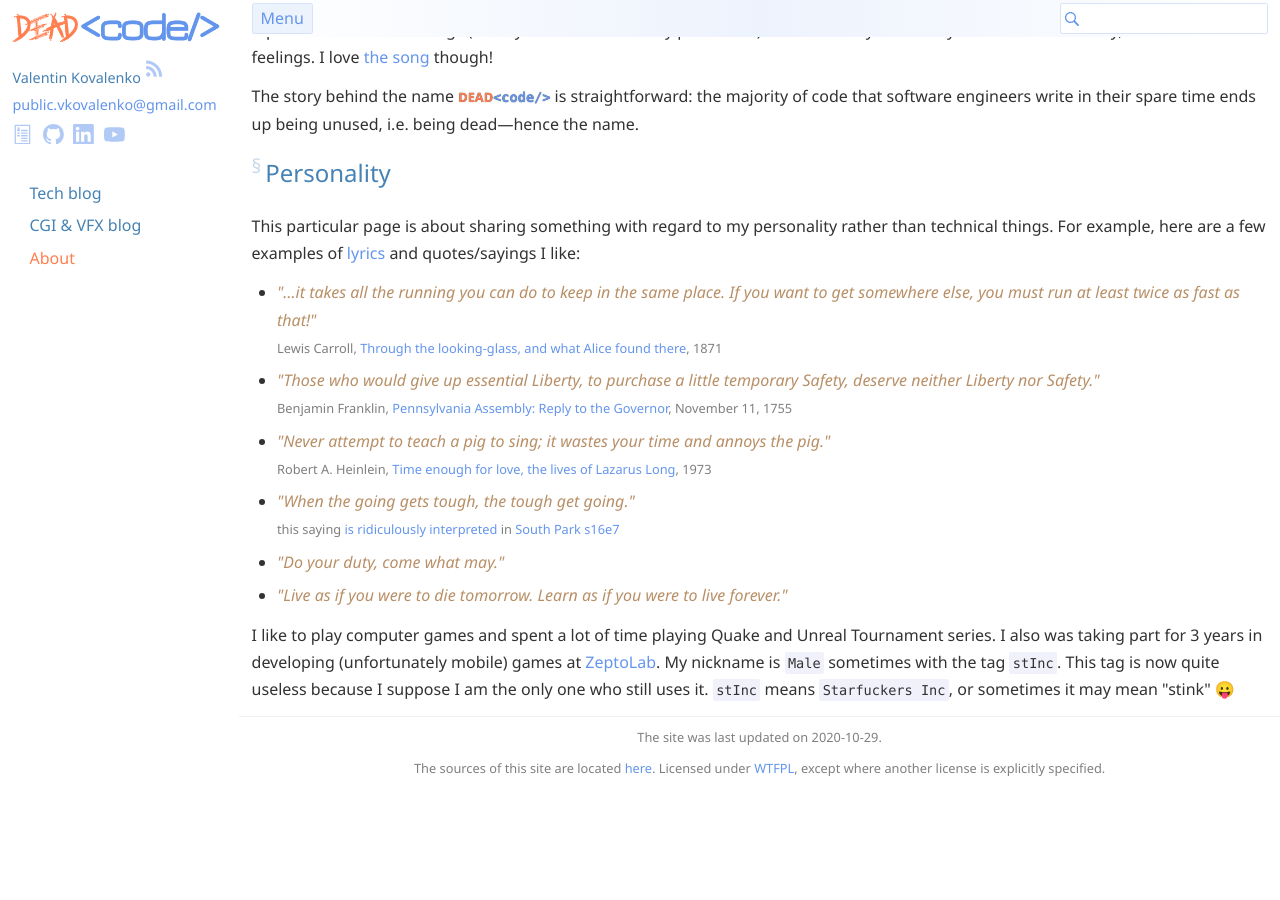
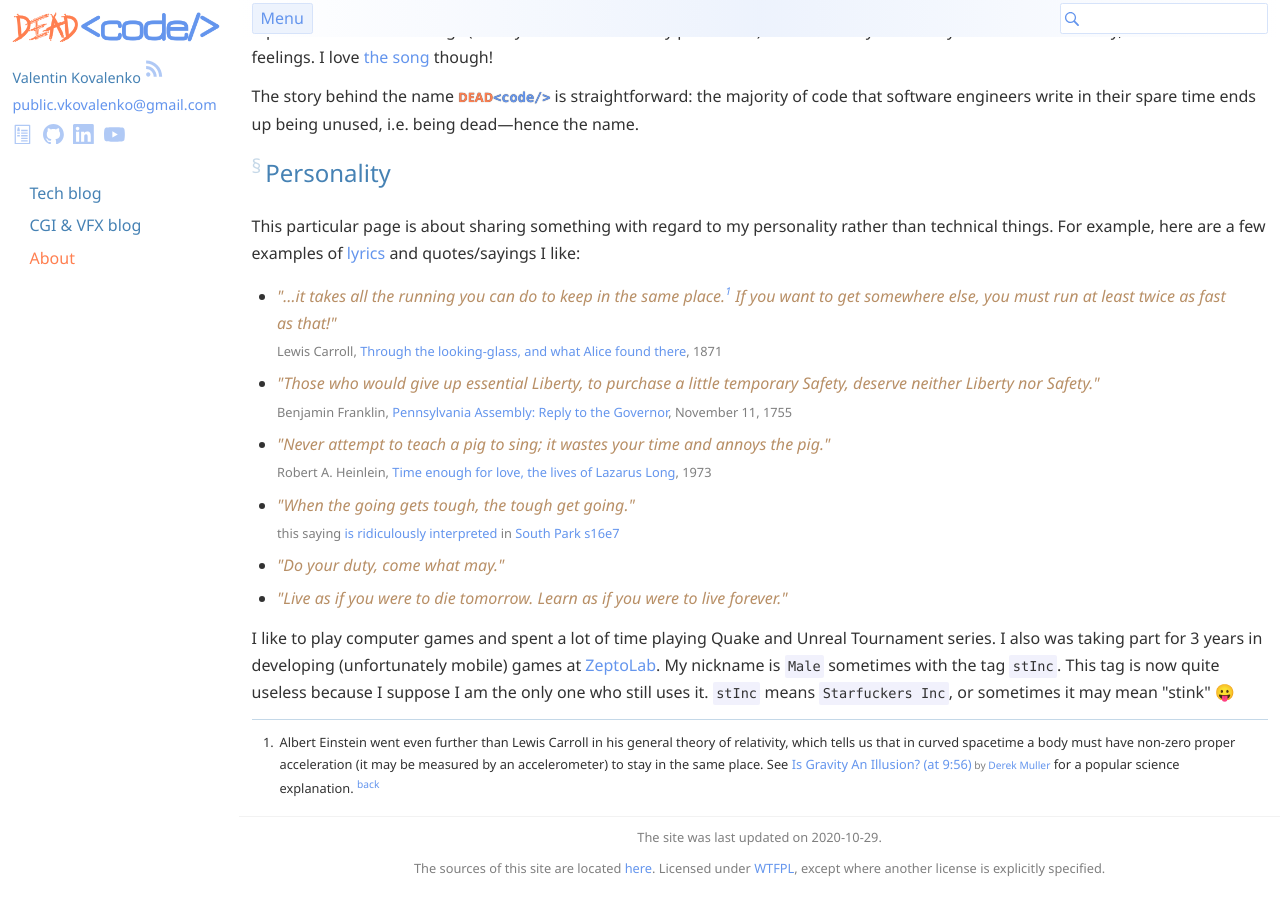
Before and after one commit to stIncMale/stincmale.github.io, a Jekyll site: the page built from index.markdown, in a window 1280 px wide and 900 px high, scrolled down 540 px. Built offline with Jekyll 4.4.1, drawn with Linux system fonts in a browser that asks for light colours; before the commit the page ends 1340 px from its top, so only the background shows below that.

Commit message:
Do minor fixes in a new pages
blog/decoding-apple-app-store-receipts
blog/parallelism-vs-concurrency
index.markdown

```diff
--- a/_posts/2017-06-06-decoding-apple-app-store-receipts.markdown
+++ b/_posts/2017-06-06-decoding-apple-app-store-receipts.markdown
@@ -5,7 +5,7 @@ title: Decoding Apple App Store receipts (PKCS &num;7, ASN.1) in Java
 categories: [tech]
 tags: [Java]
 date: 2017-06-06T12:00:00Z
-custom_update_date: 2020-07-27T03:39:00Z
+custom_update_date: 2020-10-12T05:37:00Z
 custom_keywords: [Apple App Store, receipt, in-app purchase, subscription, decode, PKCS &num;7, ASN.1]
 custom_description: It appears Apple thinks that no one needs to decode receipts on the server side. In practice, however, things are not necessary as smooth and we had to decode receipts before validating them in order to handle and restore subscriptions. This post describes how to do this in Java.
 ---
@@ -118,7 +118,7 @@ Payload decodeReceipt(byte[] receipt) {
 That is it. Now we have our `Payload` and can read everything there is in it.
 The class [`AppStoreReceiptUtil`](https://github.com/stIncMale/sandbox/blob/master/examples/src/main/java/stincmale/sandbox/examples/decodeappleappstorereceipt/AppStoreReceiptUtil.java)
 has some useful methods, e.g., the `toString(Payload payload, boolean omitUnsupportedAttributes)` method
-that allows converting the a `Payload` in a human-readable formatted text. See
+that allows converting a `Payload` in a human-readable formatted text. See
 [`AppStoreReceiptDecoderExample`](https://github.com/stIncMale/sandbox/blob/master/examples/src/main/java/stincmale/sandbox/examples/decodeappleappstorereceipt/AppStoreReceiptDecoderExample.java)
 for an example.
 
--- a/_posts/2020-05-17-parallelism-vs-concurrency.markdown
+++ b/_posts/2020-05-17-parallelism-vs-concurrency.markdown
@@ -111,7 +111,7 @@ This is called instruction-level parallelism and in terms of latency and through
 Instructions still appear to be executed sequentially, just like an assembly line produces manufactured cars one at a time.
 
 ### [](#inherent-concurrency){:.section-link}Inherent concurrency {#inherent-concurrency}
-A fun example of concurrent actions from the theory of special relativity.
+A fun example of concurrent actions from the special theory of relativity.
 
 Consider actions `a` and `b` where `inv(a)`, `res(a)`, `inv(b)`, `res(b)` are physical events, i.e., points in spacetime defined by spacial coordinates and a time coordinate.
 If the spacetime interval between `res(a)` and `inv(b)` is space-like, then to some observers, that is, in some reference frames, `res(a)` is ordered before `inv(b)`,
--- a/index.markdown
+++ b/index.markdown
@@ -26,7 +26,7 @@ the majority of code that software engineers write in their spare time ends up b
 ## [](#personality){:.section-link}Personality
 This particular page is about sharing something with regard to my personality rather than technical things.
 For example, here are a few examples of [lyrics]({% link lyrics.markdown %}) and quotes/sayings I like:
-* <q>"...it takes all the running you can do to keep in the same place. If you want to get somewhere else, you must run at least twice as fast as that!"</q>\\
+* <q>"...it takes all the running you can do to keep in the same place.[^1] If you want to get somewhere else, you must run at least twice as fast as that!"</q>\\
   <span class="insignificant">Lewis Carroll, [Through the looking-glass, and what Alice found there](https://www.loc.gov/item/00000848/), 1871</span>
 * <q>"Those who would give up essential Liberty, to purchase a little temporary Safety, deserve neither Liberty nor Safety."</q>\\
   <span class="insignificant">Benjamin Franklin, [Pennsylvania Assembly: Reply to the Governor](https://franklinpapers.org/framedVolumes.jsp?vol=6&page=238a), November 11, 1755</span>
@@ -42,3 +42,8 @@ I also was taking part for 3 years in developing (unfortunately mobile) games at
 My nickname is `Male` sometimes with the tag `stInc`.
 This tag is now quite useless because I suppose I am the only one who still uses it.
 `stInc` means `Starfuckers Inc`, or sometimes it may mean "stink" &#x1f61b;
+
+[^1]: Albert Einstein went even further than Lewis Carroll in his general theory of relativity, which tells us that in curved spacetime a body must
+    have non-zero proper acceleration (it may be measured by an accelerometer) to stay in the same place.
+    See [Is Gravity An Illusion? (at 9:56)](https://youtu.be/XRr1kaXKBsU?t=596)<span class="insignificant">&nbsp;by [Derek Muller](https://www.veritasium.com)</span>
+    for a popular science explanation.
```
Also changed, not shown: other parts of _posts/2020-05-17-parallelism-vs-concurrency.markdown (+1 -1 lines).
